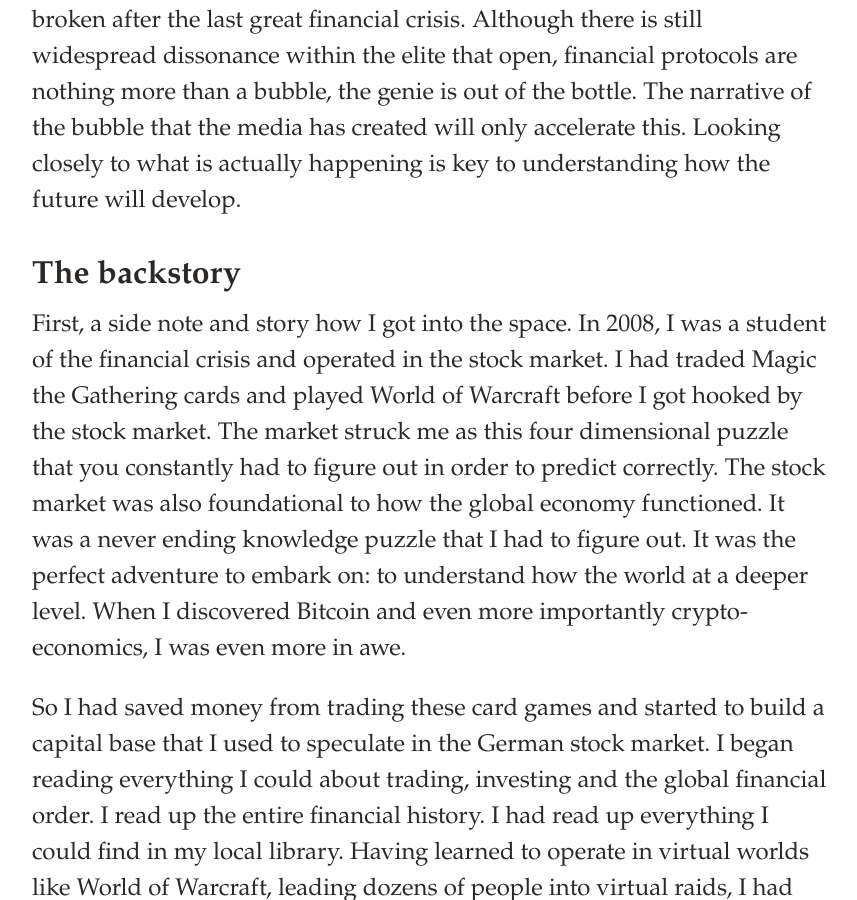
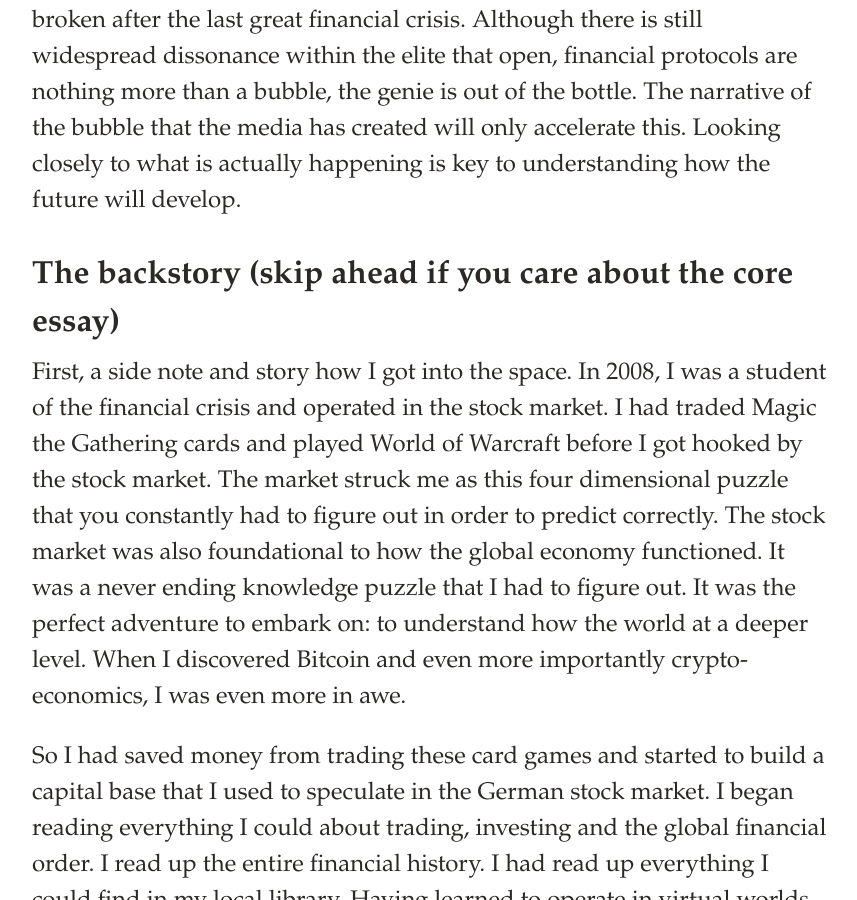
Before and after one commit to linkneuro/linkneuro.github.io, a Jekyll site: the page built from _posts/2017-01-01-networked-future.md, in a window 1280 px wide and 900 px high, scrolled down 486 px. Shown: the whole window, without its empty margins (208-1065 px from the left). Built offline with Jekyll 4.4.1, drawn with Linux system fonts in a browser that asks for light colours.

Commit message:
Update 2017-01-01-networked-future.md

```diff
--- a/_posts/2017-01-01-networked-future.md
+++ b/_posts/2017-01-01-networked-future.md
@@ -7,7 +7,7 @@ tags: crypto
 
 Ten years after Satoshi Nakamoto published the Bitcoin white paper, the world is finally diverging from the old economic model that was deemed broken after the last great financial crisis. Although there is still widespread dissonance within the elite that open, financial protocols are nothing more than a bubble, the genie is out of the bottle. The narrative of the bubble that the media has created will only accelerate this. Looking closely to what is actually happening is key to understanding how the future will develop.
 
-# The backstory
+# The backstory (skip ahead if you care about the core essay)
 
 First, a side note and story how I got into the space. In 2008, I was a student of the financial crisis and operated in the stock market. I had traded Magic the Gathering cards and played World of Warcraft before I got hooked by the stock market. The market struck me as this four dimensional puzzle that you constantly had to figure out in order to predict correctly. The stock market was also foundational to how the global economy functioned. It was a never ending knowledge puzzle that I had to figure out. It was the perfect adventure to embark on: to understand how the world at a deeper level. When I discovered Bitcoin and even more importantly crypto-economics, I was even more in awe.
 
```
